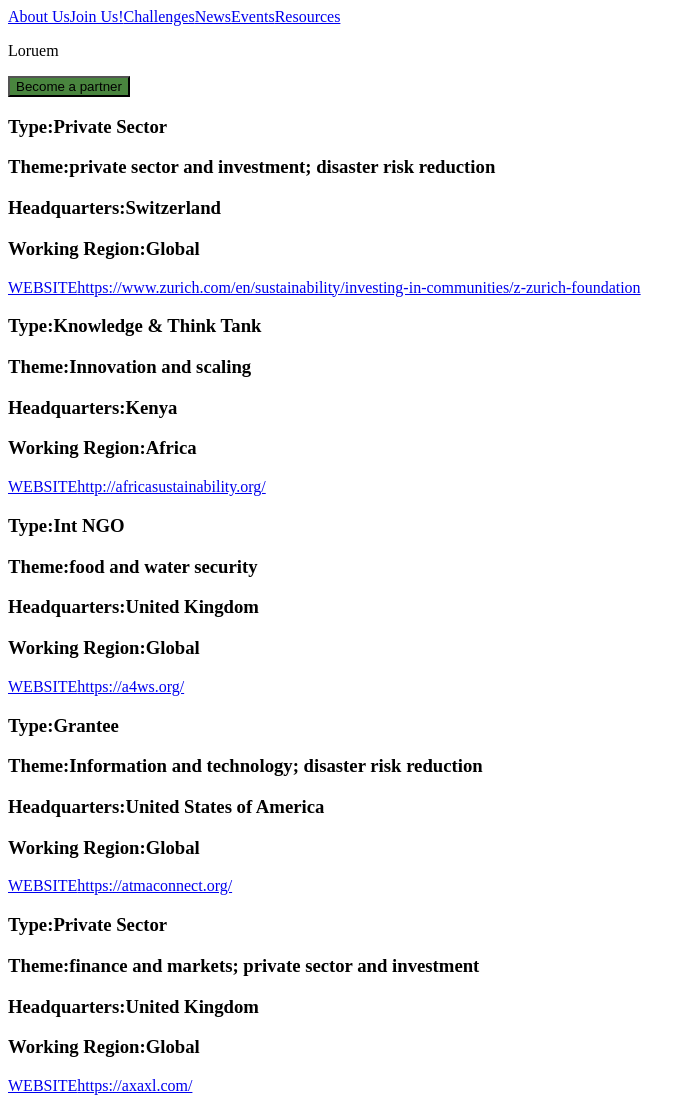
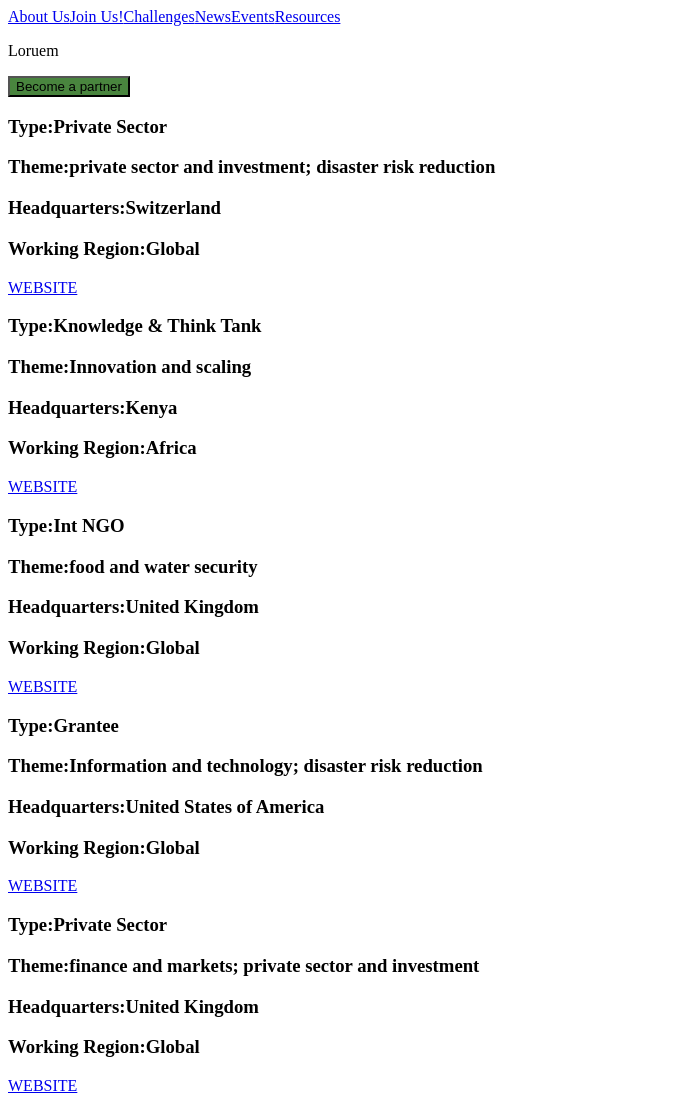
Before and after one commit to johanwennerstrom-joj/grp-partner-page, a Gatsby site: page / in a window 1280 px wide. Shown: the top 1097 px of the page, without its empty margins (0-696 px from the left). Built offline with nearby package versions, Linux system fonts and the light colour scheme; Gatsby itself is replaced by a stand-in of ours.

Commit message:
removed this so that the word WEBSITE is clickable instead of showing the whole url-address.

```diff
--- a/src/components/PartnerCard/index.js
+++ b/src/components/PartnerCard/index.js
@@ -10,7 +10,7 @@
       <h3>Headquarters:{props.hq}</h3>
       <h3>Working Region:{props.workingRegion}</h3>
       <a href={props.website} target="_blank" rel="noopener noreferrer">
-        WEBSITE{props.website}
+        WEBSITE
       </a>
     </>
   )
```
